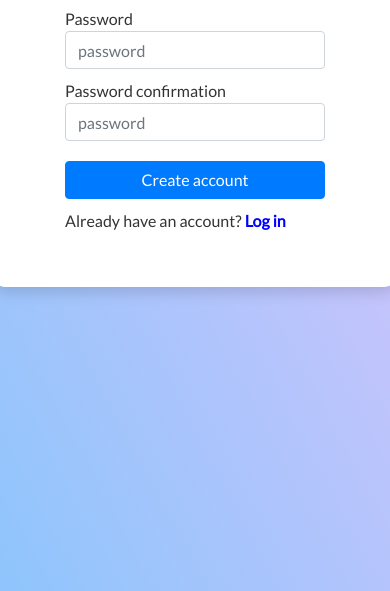
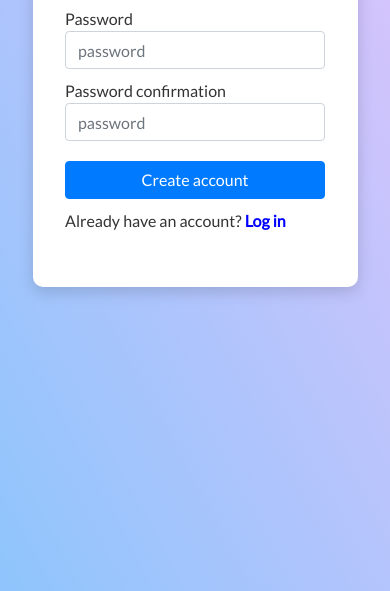
Before and after one commit to MGC3/p1-tic-tac-toe-client, a website built with webpack: page index.html in a window 390 px wide. Shown: the part 253-844 px from the top of the page. Built offline with nearby package versions, Linux system fonts and the light colour scheme; some packages are replaced by stand-ins of ours.

Commit message:
Quick styling for making forms responsive

```diff
--- a/assets/styles/index.scss
+++ b/assets/styles/index.scss
@@ -207,4 +207,8 @@ label {
     width: 375px;
     font-size: 16px;
   }
+
+  .form-container {
+    width: 325px;
+  }
 }
```
